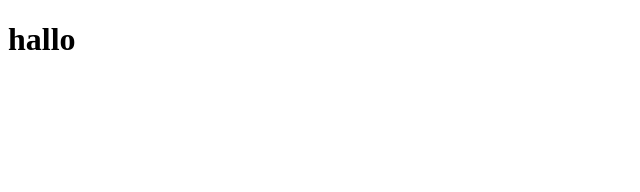
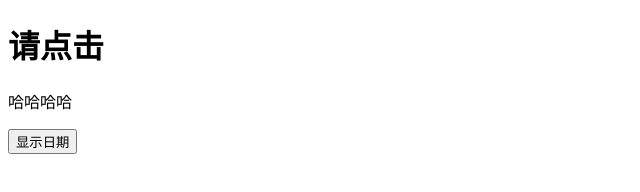
Before and after one commit to dyy0811/test, a plain HTML site: page 搭建测试/新建 文本文档.html in a window 1280 px wide. Shown: the whole page, without its empty margins (0-640 px from the left). Drawn offline with Linux system fonts and the light colour scheme.

Commit message:
Update 新建 文本文档.html

```diff
--- a/搭建测试/新建 文本文档.html
+++ b/搭建测试/新建 文本文档.html
@@ -2,12 +2,19 @@
 <html>
 <head>
 <meta charset="utf-8">
-<title>邓玉莹</title>
+<title>来自邓玉莹的一个测试</title>
+<script>
+function displayDate(){
+	document.getElementById("demo").innerHTML=Date();
+}
+</script>
 </head>
 <body>
 
-<h1>hallo</h1>
+<h1>请点击</h1>
+<p id="demo">哈哈哈哈</p>
 
+<button type="button" onclick="displayDate()">显示日期</button>
 
 </body>
 </html>
```
